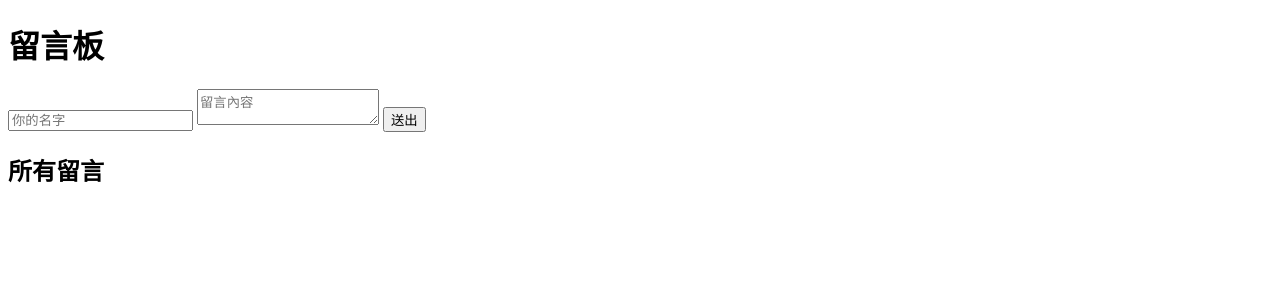
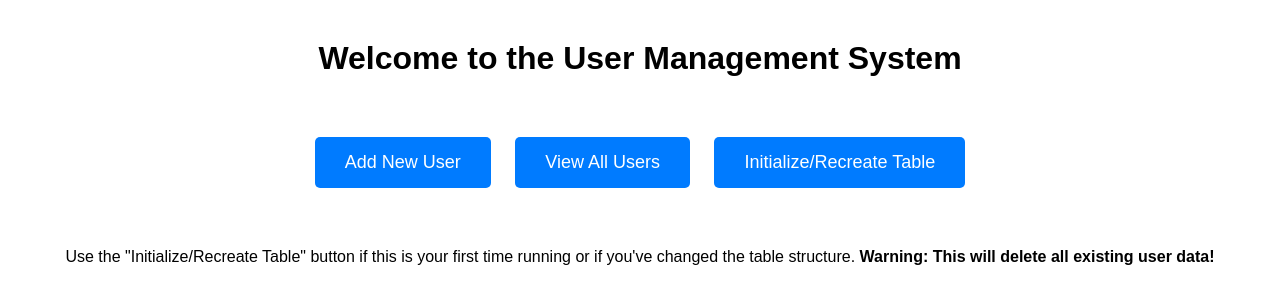
Before and after one commit to leokao960811/DatabaseSystems, a Flask app: page / in a window 1280 px wide. Shown: the top 304 px of the page. Run offline with Flask 3, Linux system fonts and the light colour scheme; data that the repository does not hold is empty.

Commit message:
Changed the table system.

```diff
--- a/FirstTest/app.py
+++ b/FirstTest/app.py
@@ -3,7 +3,7 @@ from flask import Flask, render_template, request, redirect
 import mysql.connector
 from dotenv import load_dotenv
 
-app = Flask(__name__, template_folder=r'D:\Programmed Files\Python\DatabaseSystem\FirstTest\templates')
+app = Flask(__name__, template_folder=r'D:\Programmed Files\Python\DatabaseSystem\DatabaseSystems\FirstTest\templates')
 
 DB_USER=os.getenv("DB_USER")
 DB_PASSWORD=os.getenv("DB_PASSWORD")
@@ -21,30 +21,68 @@ db_config = {
 def get_db_connection():
     return mysql.connector.connect(**db_config)
 
-# 首頁：顯示留言
-@app.route("/")
+@app.route('/')
 def index():
-    conn = mysql.connector.connect(**db_config)
-    cursor = conn.cursor(dictionary=True)
-    cursor.execute("SELECT * FROM messages ORDER BY id DESC")
-    messages = cursor.fetchall()
+    # Render the new main index.html template
+    return render_template('index.html')
+
+@app.route('/create_table')
+def create_table():
+    conn = get_db_connection()
+    cursor = conn.cursor()
+    try:
+        # Drop the existing users table if it exists, so we can recreate it with the new schema
+        # Be careful with this in production, as it deletes all data!
+        cursor.execute("DROP TABLE IF EXISTS users")
+        conn.commit()
+
+        cursor.execute("""
+            CREATE TABLE users (
+                userID INT AUTO_INCREMENT PRIMARY KEY,
+                username VARCHAR(100) UNIQUE NOT NULL,
+                email VARCHAR(100) UNIQUE NOT NULL,
+                time_of_creation TIMESTAMP DEFAULT CURRENT_TIMESTAMP
+            )
+        """)
+        conn.commit()
+        return "Table 'users' created successfully with new schema!"
+    except mysql.connector.Error as err:
+        return f"Error creating table: {err}"
+    finally:
+        cursor.close()
+        conn.close()
+
+@app.route('/add_user', methods=['GET', 'POST'])
+def add_user():
+    if request.method == 'POST':
+        username = request.form['username'] # Changed from 'name' to 'username'
+        email = request.form['email']
+
+        conn = get_db_connection()
+        cursor = conn.cursor()
+        try:
+            # userID is AUTO_INCREMENT, so we don't include it in the INSERT statement
+            # time_of_creation uses DEFAULT CURRENT_TIMESTAMP, so we don't include it either
+            cursor.execute("INSERT INTO users (username, email) VALUES (%s, %s)", (username, email))
+            conn.commit()
+            return redirect(url_for('list_users'))
+        except mysql.connector.Error as err:
+            return f"Error adding user: {err}"
+        finally:
+            cursor.close()
+            conn.close()
+    return render_template('add_user.html')
+
+@app.route('/users')
+def list_users():
+    conn = get_db_connection()
+    cursor = conn.cursor(dictionary=True) # Returns rows as dictionaries
+    cursor.execute("SELECT * FROM users")
+    users = cursor.fetchall()
     cursor.close()
     conn.close()
-    return render_template("index.html", messages=messages)
+    return render_template('users.html', users=users)
 
-# 新增留言
-@app.route("/add", methods=["POST"])
-def add_message():
-    name = request.form["name"]
-    content = request.form["content"]
 
-    conn = mysql.connector.connect(**db_config)
-    cursor = conn.cursor()
-    cursor.execute("INSERT INTO messages (name, content) VALUES (%s, %s)", (name, content))
-    conn.commit()
-    cursor.close()
-    conn.close()
-    return redirect("/")
-
-if __name__ == "__main__":
+if __name__ == '__main__':
     app.run(debug=True)
--- a/FirstTest/templates/index.html
+++ b/FirstTest/templates/index.html
@@ -1,23 +1,49 @@
 <!DOCTYPE html>
-<html lang="zh">
+<html lang="en">
 <head>
     <meta charset="UTF-8">
-    <title>留言板</title>
+    <meta name="viewport" content="width=device-width, initial-scale=1.0">
+    <title>User Management System</title>
+    <style>
+        body {
+            font-family: Arial, sans-serif;
+            margin: 40px;
+            text-align: center;
+        }
+        .button-container {
+            margin-top: 50px;
+        }
+        .button {
+            display: inline-block;
+            padding: 15px 30px;
+            font-size: 18px;
+            margin: 10px;
+            cursor: pointer;
+            text-decoration: none;
+            color: white;
+            background-color: #007bff;
+            border: none;
+            border-radius: 5px;
+            transition: background-color 0.3s ease;
+        }
+        .button:hover {
+            background-color: #0056b3;
+        }
+    </style>
 </head>
 <body>
-    <h1>留言板</h1>
+    <h1>Welcome to the User Management System</h1>
 
-    <form action="/add" method="POST">
-        <input type="text" name="name" placeholder="你的名字" required>
-        <textarea name="content" placeholder="留言內容" required></textarea>
-        <button type="submit">送出</button>
-    </form>
+    <div class="button-container">
+        <a href="{{ url_for('add_user') }}" class="button">Add New User</a>
+        <a href="{{ url_for('list_users') }}" class="button">View All Users</a>
+        <a href="{{ url_for('create_table') }}" class="button">Initialize/Recreate Table</a>
+    </div>
 
-    <h2>所有留言</h2>
-    <ul>
-        {% for msg in messages %}
-            <li><strong>{{ msg.name }}</strong>: {{ msg.content }}</li>
-        {% endfor %}
-    </ul>
+    <p style="margin-top: 50px;">
+        Use the "Initialize/Recreate Table" button if this is your first time running or if you've changed the table structure.
+        <strong>Warning: This will delete all existing user data!</strong>
+    </p>
+
 </body>
 </html>
--- /dev/null
+++ b/SQLs/FirstTest.sql
@@ -0,0 +1,3 @@
+CREATE DATABASE testdb;
+
+USE testdb;
```
Also changed, not shown: FirstTest/templates/add_user.html (added, +19 -0 lines), FirstTest/templates/users.html (added, +37 -0 lines).
